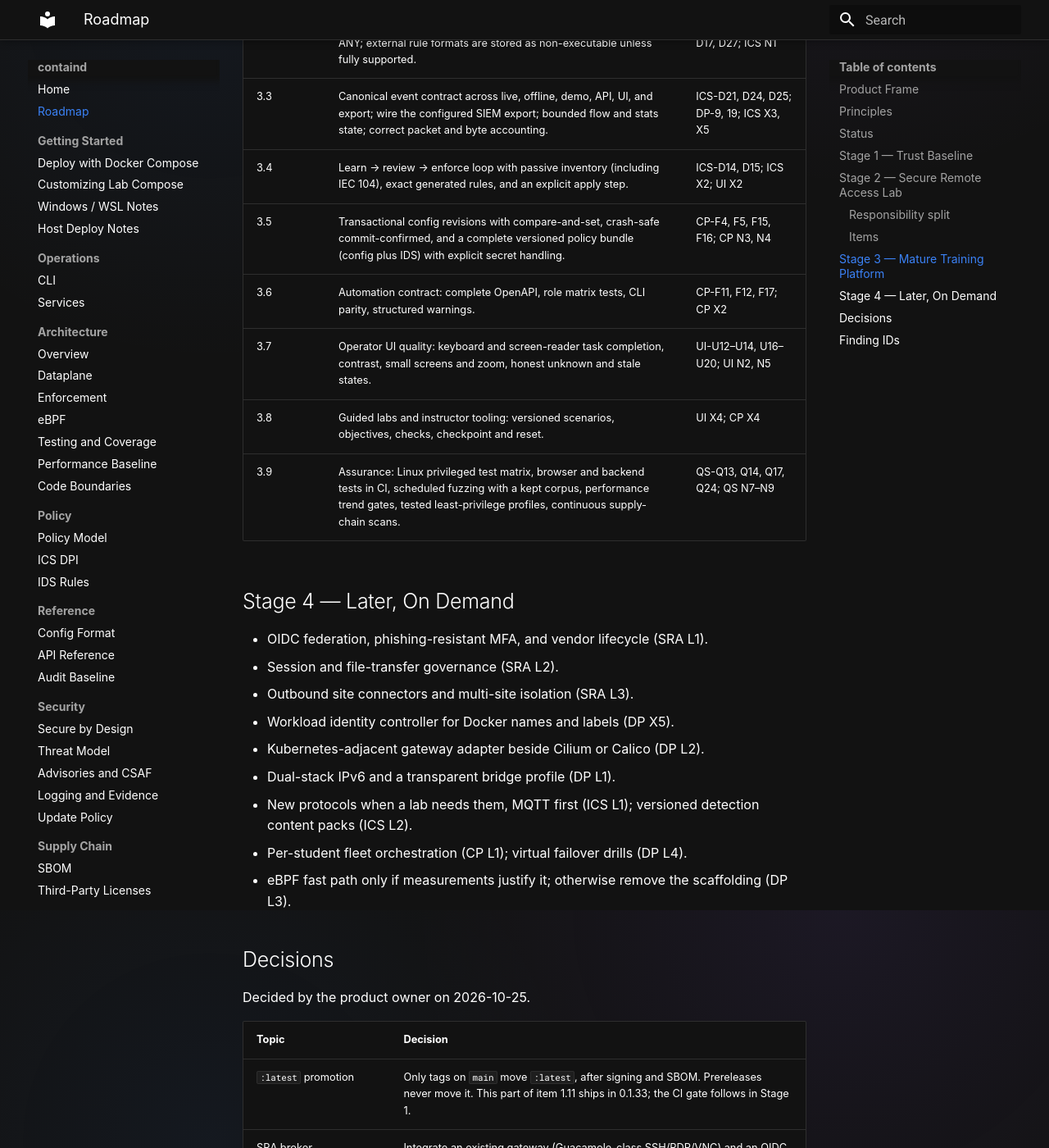
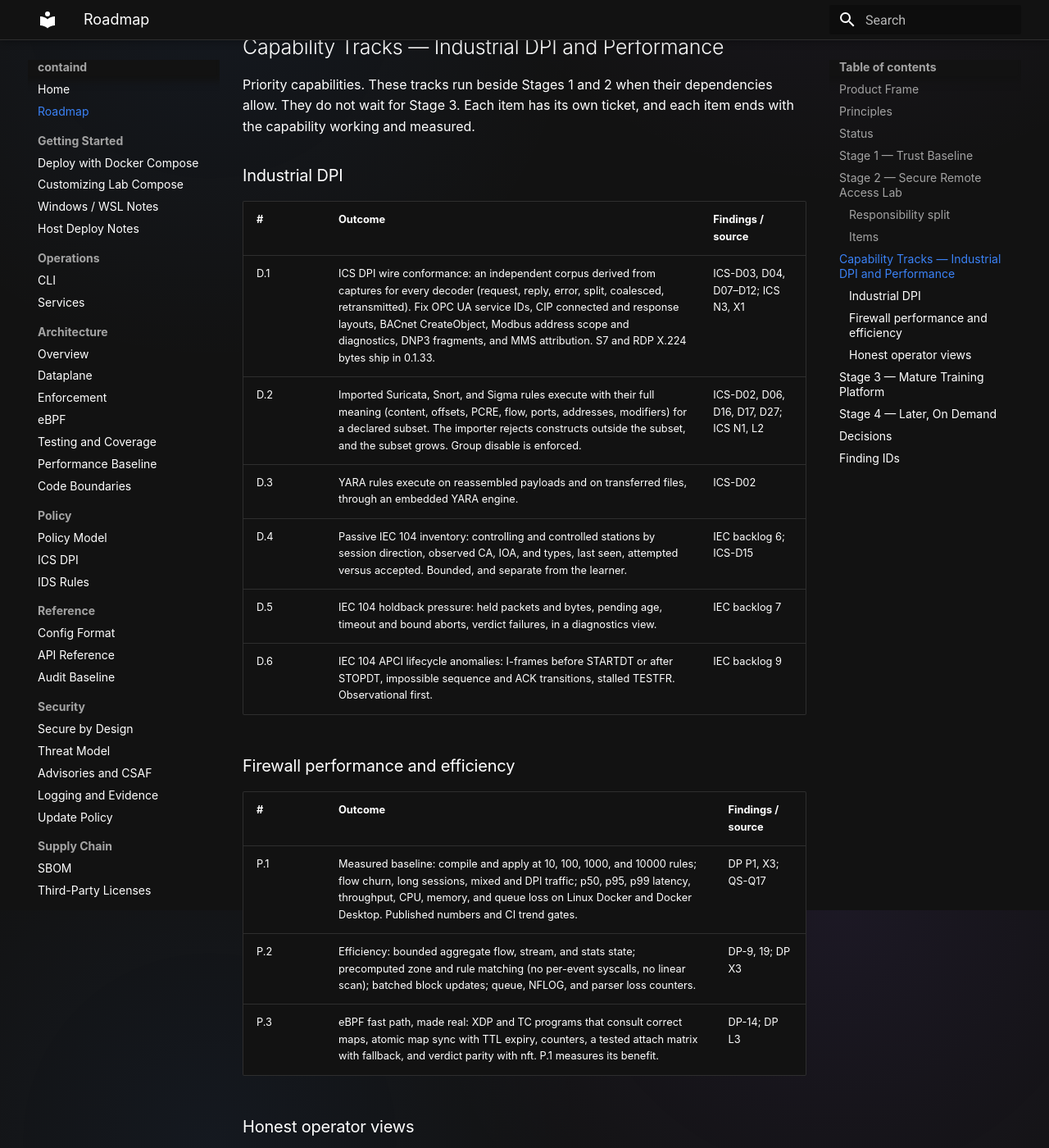
Before and after one commit to tonylturner/containd, an MkDocs documentation site: the page built from docs/mkdocs/roadmap.md, in a window 1280 px wide and 1400 px high, scrolled down 4490 px. Shown: the whole window at 82% size. Built offline with MkDocs 1.6.1 and Material for MkDocs 9.7.7, drawn with Linux system fonts in a browser that asks for light colours; some of the changed text lies outside the part shown.

Commit message:
docs(roadmap): make non-working capabilities real under priority DPI and performance tracks

```diff
--- a/docs/mkdocs/roadmap.md
+++ b/docs/mkdocs/roadmap.md
@@ -15,8 +15,11 @@ protecting containerized workloads**.
 
 - **Goal:** a very mature firewall for RangerDanger labs, ICS security
   courses, and Docker/Compose workload segmentation.
-- **Priority capability:** secure remote access (SRA). The next RangerDanger
-  lab is an SRA lab.
+- **Priority capabilities:**
+    - secure remote access (SRA), because the next RangerDanger lab is an SRA
+      lab;
+    - industrial DPI that is correct on the wire;
+    - a firewall that is fast and efficient, shown by measurements.
 - **Non-goal:** a production firewall that protects physical interfaces.
 - **Out of scope:** an installable ISO or appliance image. That is likely a
   future, separate project.
@@ -31,9 +34,12 @@ protecting containerized workloads**.
    "saved" shown as "protecting". Fix truth first.
 2. **Saved, applied, and protecting are three states.** Every surface (API,
    CLI, UI, events) shows which one is true.
-3. **Reject what we cannot enforce.** An unsupported predicate, import
-   construct, or service option is rejected or labelled non-enforcing. It is
-   never accepted silently.
+3. **Reject what we cannot enforce, then build it.** An unsupported
+   predicate, import construct, or service option is rejected or labelled
+   non-enforcing. It is never accepted silently. A label is only an interim
+   state: every capability that does not work yet has its own track item
+   below, and that item ends with the capability working. We never "remove
+   the scaffolding" or "mark it unavailable" as the plan.
 4. **Integrate, do not reinvent.** containd owns the network boundary. An
    external SRA broker owns human identity, approvals, protocol sessions, and
    recordings.
@@ -45,7 +51,7 @@ protecting containerized workloads**.
 | Release | Content | State |
 |---|---|---|
 | 0.1.32 | Current `main` and `:latest` | Released |
-| 0.1.33 | IEC 104 monitor types 5, 7, 9, 11, 15, 21, and 30–37; reserved management path; staged configuration with a global commit bar; base-path assets; engine-owned rule preview; IEC evidence retention and query; release gate (1.11) | In progress on `iec104` |
+| 0.1.33 | IEC 104 monitor types 5, 7, 9, 11, 15, 21, and 30–37; reserved management path; staged configuration with a global commit bar; base-path assets; engine-owned rule preview; IEC evidence retention and query; release gate (1.11); S7 and RDP X.224 wire-byte fixes; transport accounting once per packet; capture-derived IEC 104 regression corpus; imported rules without executable content no longer alert on every event | In progress on `iec104` |
 
 `:latest` moves only after a complete work effort is tested and merged to
 `main`. Older RangerDanger releases pull `:latest`.
@@ -66,7 +72,7 @@ tests.
 | 1.7 | No silent data loss on writes: CLI and UI read-modify-write fail on a failed read and keep unrelated fields (NAT, proxies, syslog, IDS rules, service drafts); PCAP apply and template preview use the real API shapes. | SRA-H8, M8; DP-23; ICS-D05, D23; CP-F10, F20; UI-U01, U02, U04, U06–U08 |
 | 1.8 | Remote-access transports are configured safely: TLS without a certificate fails; daemon directives cannot be injected; OpenVPN restarts on change, finds its files, and can revoke a client; proxy controls that are not enforced are rejected. | SRA-H4–H6, H9, M2, M3; CP-F9 |
 | 1.9 | Evidence is complete and loss is visible: syslog forwards both engine and management events; audit records account, role, credential, and TLS changes; audit write failures are reported. | CP-F1, F2, F7, F21; SRA-M4, M5; QS-Q11 |
-| 1.10 | Capability honesty: eBPF marked unavailable; no IEC 62443 "compliance" score; no synthetic traffic graphs in operational views; YARA and lossy imports are not executable; docs match code. | DP-14, 24; QS-Q16, Q21; UI-U03, U09, U10; ICS-D02, D26 |
+| 1.10 | Docs match code. Until its track item lands, each capability shows its true current state in docs, API, and UI: eBPF (P.3), traffic graphs (O.1), IEC 62443 view (O.2), YARA (D.3), external rule imports (D.2). This is interim. The track items make each capability work. | DP-14, 24; QS-Q16, Q21; UI-U03, U09, U10; ICS-D02, D26 |
 | 1.11 | Release gate: a tag moves `:latest` only from `main`, after CI, signing, and SBOM for the exact commit. Prereleases never move `:latest`. | QS-Q12, Q13 |
 
 ## Stage 2 — Secure Remote Access Lab
@@ -98,19 +104,51 @@ must not stop the PLC or the process.
 | 2.7 | Golden Compose topology and bypass matrix: same-network peers, alternate networks, published ports, direct addresses, IPv6, and crash/restart are tested and denied. | DP N5 |
 | 2.8 | RangerDanger SRA acceptance scenarios (owned by RangerDanger): stolen password cannot launch access; wrong asset and self-approval are denied; active sessions end on expiry, idle, and revoke; recordings link to the approval. | SRA §6 |
 
+## Capability Tracks — Industrial DPI and Performance
+
+Priority capabilities. These tracks run beside Stages 1 and 2 when their
+dependencies allow. They do not wait for Stage 3. Each item has its own
+ticket, and each item ends with the capability working and measured.
+
+### Industrial DPI
+
+| # | Outcome | Findings / source |
+|---|---|---|
+| D.1 | ICS DPI wire conformance: an independent corpus derived from captures for every decoder (request, reply, error, split, coalesced, retransmitted). Fix OPC UA service IDs, CIP connected and response layouts, BACnet CreateObject, Modbus address scope and diagnostics, DNP3 fragments, and MMS attribution. S7 and RDP X.224 bytes ship in 0.1.33. | ICS-D03, D04, D07–D12; ICS N3, X1 |
+| D.2 | Imported Suricata, Snort, and Sigma rules execute with their full meaning (content, offsets, PCRE, flow, ports, addresses, modifiers) for a declared subset. The importer rejects constructs outside the subset, and the subset grows. Group disable is enforced. | ICS-D02, D06, D16, D17, D27; ICS N1, L2 |
+| D.3 | YARA rules execute on reassembled payloads and on transferred files, through an embedded YARA engine. | ICS-D02 |
+| D.4 | Passive IEC 104 inventory: controlling and controlled stations by session direction, observed CA, IOA, and types, last seen, attempted versus accepted. Bounded, and separate from the learner. | IEC backlog 6; ICS-D15 |
+| D.5 | IEC 104 holdback pressure: held packets and bytes, pending age, timeout and bound aborts, verdict failures, in a diagnostics view. | IEC backlog 7 |
+| D.6 | IEC 104 APCI lifecycle anomalies: I-frames before STARTDT or after STOPDT, impossible sequence and ACK transitions, stalled TESTFR. Observational first. | IEC backlog 9 |
+
+### Firewall performance and efficiency
+
+| # | Outcome | Findings / source |
+|---|---|---|
+| P.1 | Measured baseline: compile and apply at 10, 100, 1000, and 10000 rules; flow churn, long sessions, mixed and DPI traffic; p50, p95, p99 latency, throughput, CPU, memory, and queue loss on Linux Docker and Docker Desktop. Published numbers and CI trend gates. | DP P1, X3; QS-Q17 |
+| P.2 | Efficiency: bounded aggregate flow, stream, and stats state; precomputed zone and rule matching (no per-event syscalls, no linear scan); batched block updates; queue, NFLOG, and parser loss counters. | DP-9, 19; DP X3 |
+| P.3 | eBPF fast path, made real: XDP and TC programs that consult correct maps, atomic map sync with TTL expiry, counters, a tested attach matrix with fallback, and verdict parity with nft. P.1 measures its benefit. | DP-14; DP L3 |
+
+### Honest operator views
+
+| # | Outcome | Findings / source |
+|---|---|---|
+| O.1 | Real telemetry in place of synthetic graphs: dashboard, services, and AV charts read stored time series of real counters; demo mode replays recorded captures through the real decoders. | UI-U03, U10; ICS-D20 |
+| O.2 | IEC 62443 zone and conduit assessment backed by evidence: target versus achieved security level per foundational requirement, each claim linked to config and test evidence. Teaching evidence, not certification. | UI-U09 |
+
 ## Stage 3 — Mature Training Platform
 
 | # | Outcome | Findings / source |
 |---|---|---|
-| 3.1 | ICS DPI wire conformance: independent capture-derived corpus; fix S7 and RDP X.224 bytes, OPC UA service IDs, CIP connected and response layouts, BACnet CreateObject, Modbus scope. | ICS-D03, D04, D07–D12; ICS N3, X1 |
-| 3.2 | Executable-rule contract: address predicates never compile to ANY; external rule formats are stored as non-executable unless fully supported. | ICS-D01, D02, D16, D17, D27; ICS N1 |
+| 3.1 | Moved to track item D.1. | — |
+| 3.2 | Executable-rule contract: address predicates never compile to ANY. External formats are covered by D.2 and D.3. | ICS-D01, D14 |
 | 3.3 | Canonical event contract across live, offline, demo, API, UI, and export; wire the configured SIEM export; bounded flow and stats state; correct packet and byte accounting. | ICS-D21, D24, D25; DP-9, 19; ICS X3, X5 |
 | 3.4 | Learn → review → enforce loop with passive inventory (including IEC 104), exact generated rules, and an explicit apply step. | ICS-D14, D15; ICS X2; UI X2 |
 | 3.5 | Transactional config revisions with compare-and-set, crash-safe commit-confirmed, and a complete versioned policy bundle (config plus IDS) with explicit secret handling. | CP-F4, F5, F15, F16; CP N3, N4 |
 | 3.6 | Automation contract: complete OpenAPI, role matrix tests, CLI parity, structured warnings. | CP-F11, F12, F17; CP X2 |
 | 3.7 | Operator UI quality: keyboard and screen-reader task completion, contrast, small screens and zoom, honest unknown and stale states. | UI-U12–U14, U16–U20; UI N2, N5 |
 | 3.8 | Guided labs and instructor tooling: versioned scenarios, objectives, checks, checkpoint and reset. | UI X4; CP X4 |
-| 3.9 | Assurance: Linux privileged test matrix, browser and backend tests in CI, scheduled fuzzing with a kept corpus, performance trend gates, tested least-privilege profiles, continuous supply-chain scans. | QS-Q13, Q14, Q17, Q24; QS N7–N9 |
+| 3.9 | Assurance: Linux privileged test matrix, browser and backend tests in CI, scheduled fuzzing with a kept corpus, performance trend gates (from P.1), tested least-privilege profiles, continuous supply-chain scans. | QS-Q13, Q14, Q17, Q24; QS N7–N9 |
 
 ## Stage 4 — Later, On Demand
 
@@ -123,8 +161,6 @@ must not stop the PLC or the process.
 - New protocols when a lab needs them, MQTT first (ICS L1); versioned
   detection content packs (ICS L2).
 - Per-student fleet orchestration (CP L1); virtual failover drills (DP L4).
-- eBPF fast path only if measurements justify it; otherwise remove the
-  scaffolding (DP L3).
 
 ## Decisions
 
@@ -138,12 +174,14 @@ Decided by the product owner on 2026-10-25.
 | Established flows after a policy change | Leases always terminate existing flows. Ordinary edits keep existing connections, and the UI says so. |
 | Rule precedence | First match in listed order, everywhere: kernel, evaluator, and preview. This changes behavior (today the kernel sorts allow before deny). |
 | Stage 1 start | Stage 1 starts after 0.1.33 ships. |
+| Capabilities that do not work yet | Make each one real under its own ticket. A label or a removal is never the end state. Industrial DPI and firewall performance are priority tracks. |
 
-Still open:
+Still open (decide when the ticket starts):
 
 | Topic | Recommendation |
 |---|---|
-| External IDS formats | Support a validated native subset; store other formats as non-executable artifacts. |
+| External rule formats (D.2) | Execute a declared Suricata, Snort, and Sigma subset with full meaning in the native engine, and reject the rest at import. The alternative is to embed Suricata as a second engine. |
+| YARA engine (D.3) | Embed YARA-X through its C API. The alternative is libyara through go-yara. Both need cgo in the image build. |
 
 ## Finding IDs
 
```
